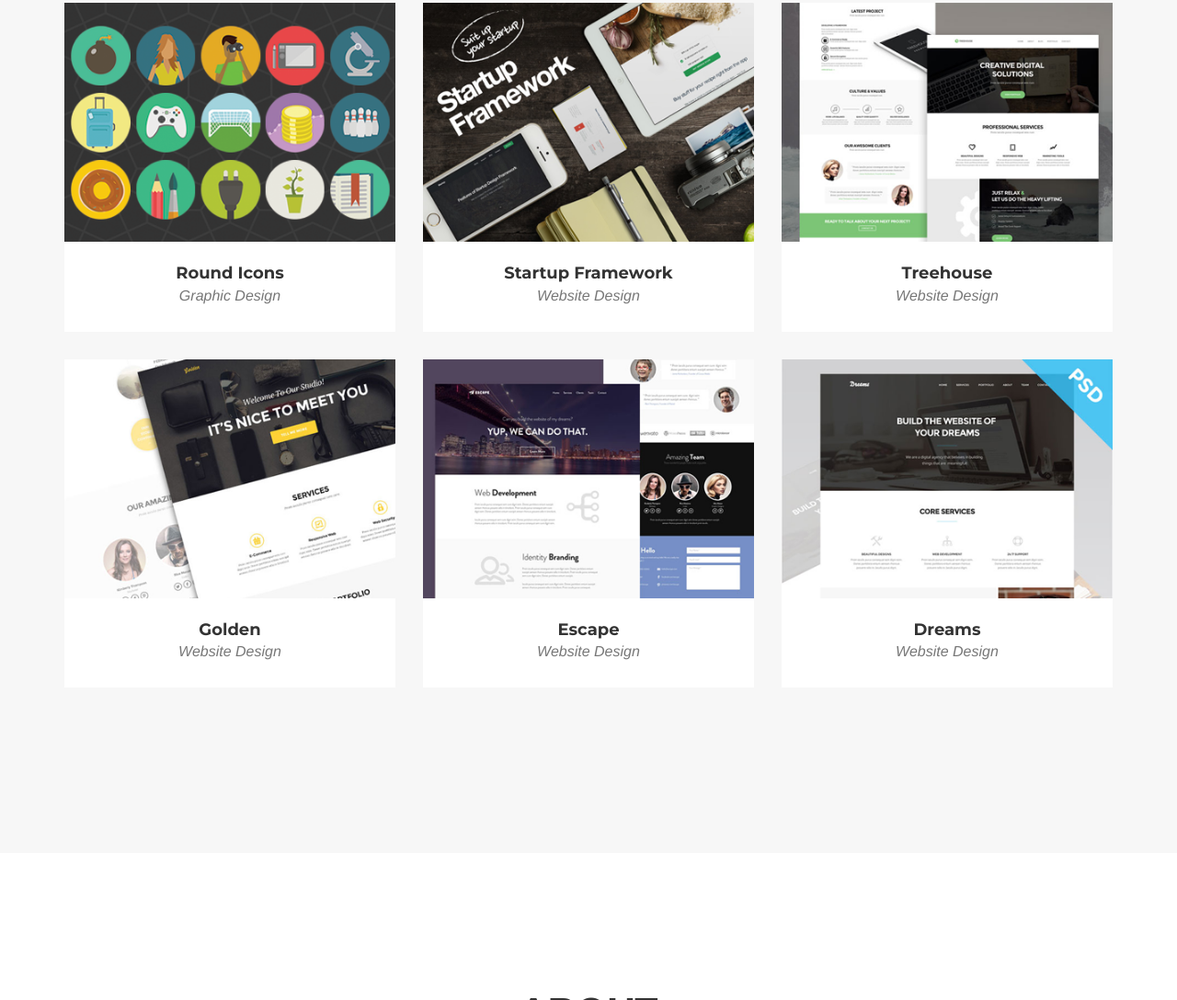
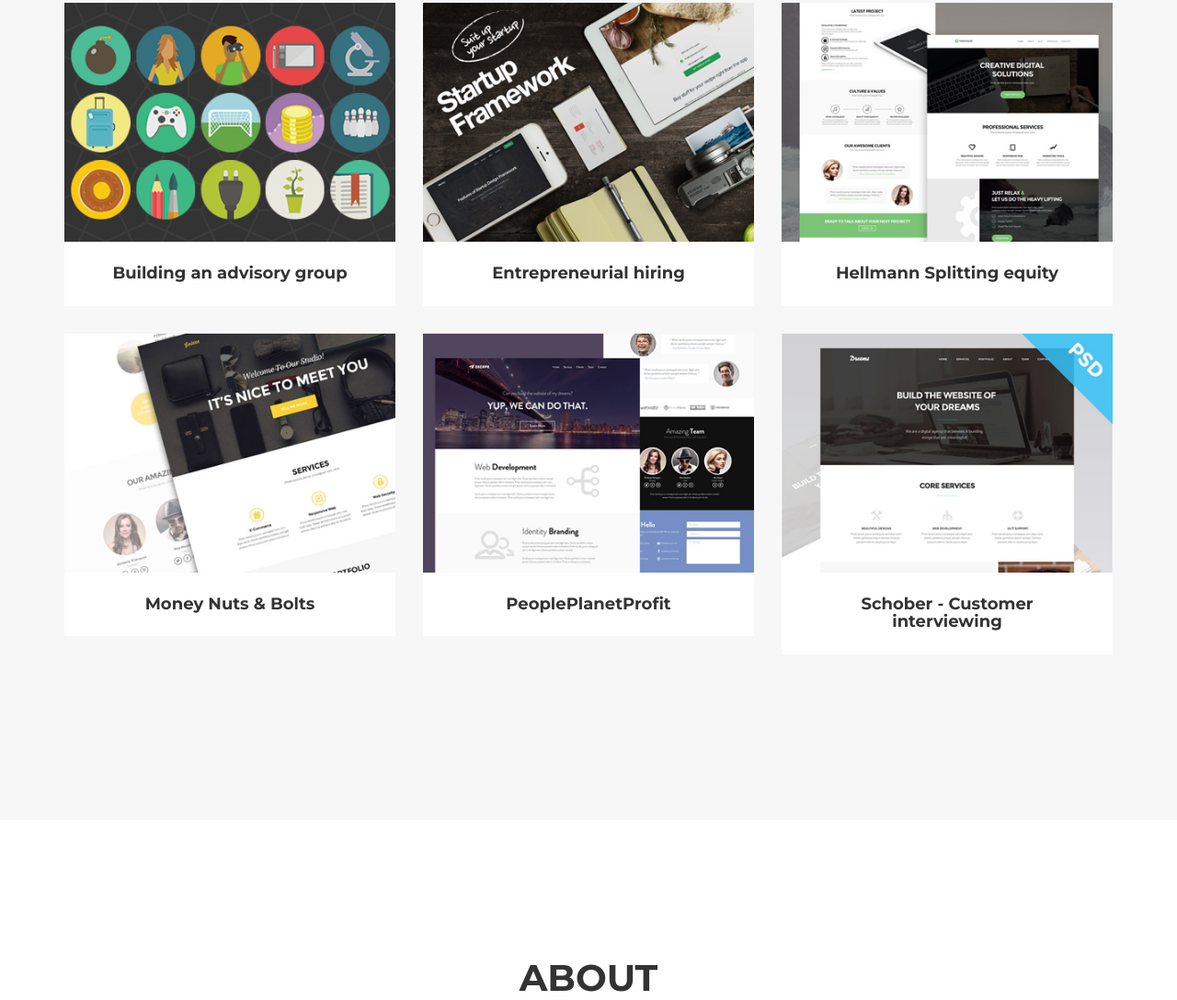
Before and after one commit to margotduek/TakeMyBook, a plain HTML site: page index.html in a window 1280 px wide. Shown: the part 1788-2876 px from the top of the page at 92% size. Drawn offline with nearby package versions, Linux system fonts and the light colour scheme; a web font is replaced by a local one.

Commit message:
:rocket: pdfs added

```diff
--- a/index.html
+++ b/index.html
@@ -137,7 +137,7 @@
             </div>
             <div class="row">
                 <div class="col-md-4 col-sm-6 portfolio-item">
-                    <a href="#portfolioModal1" class="portfolio-link" data-toggle="modal">
+                    <a href="PDFs/Buildinganadvisorygroup.pdf" class="portfolio-link" data-toggle="modal">
                         <div class="portfolio-hover">
                             <div class="portfolio-hover-content">
                                 <i class="fa fa-plus fa-3x"></i>
@@ -146,12 +146,12 @@
                         <img src="img/portfolio/roundicons.png" class="img-responsive" alt="">
                     </a>
                     <div class="portfolio-caption">
-                        <h4>Round Icons</h4>
-                        <p class="text-muted">Graphic Design</p>
+                        <h4>Building an advisory group</h4>
+                        <p class="text-muted"></p>
                     </div>
                 </div>
                 <div class="col-md-4 col-sm-6 portfolio-item">
-                    <a href="#portfolioModal2" class="portfolio-link" data-toggle="modal">
+                    <a href="PDFs/Entrepreneurialhiring.pdf" class="portfolio-link" data-toggle="modal">
                         <div class="portfolio-hover">
                             <div class="portfolio-hover-content">
                                 <i class="fa fa-plus fa-3x"></i>
@@ -160,12 +160,12 @@
                         <img src="img/portfolio/startup-framework.png" class="img-responsive" alt="">
                     </a>
                     <div class="portfolio-caption">
-                        <h4>Startup Framework</h4>
-                        <p class="text-muted">Website Design</p>
+                        <h4>Entrepreneurial hiring</h4>
+                        <p class="text-muted"></p>
                     </div>
                 </div>
                 <div class="col-md-4 col-sm-6 portfolio-item">
-                    <a href="#portfolioModal3" class="portfolio-link" data-toggle="modal">
+                    <a href="PDFs/HellmannSplittingequity.pdf" class="portfolio-link" data-toggle="modal">
                         <div class="portfolio-hover">
                             <div class="portfolio-hover-content">
                                 <i class="fa fa-plus fa-3x"></i>
@@ -174,12 +174,12 @@
                         <img src="img/portfolio/treehouse.png" class="img-responsive" alt="">
                     </a>
                     <div class="portfolio-caption">
-                        <h4>Treehouse</h4>
-                        <p class="text-muted">Website Design</p>
+                        <h4>Hellmann Splitting equity</h4>
+                        <p class="text-muted"></p>
                     </div>
                 </div>
                 <div class="col-md-4 col-sm-6 portfolio-item">
-                    <a href="#portfolioModal4" class="portfolio-link" data-toggle="modal">
+                    <a href="PDFs/MoneyNutsBolts.pdf" class="portfolio-link" data-toggle="modal">
                         <div class="portfolio-hover">
                             <div class="portfolio-hover-content">
                                 <i class="fa fa-plus fa-3x"></i>
@@ -188,12 +188,12 @@
                         <img src="img/portfolio/golden.png" class="img-responsive" alt="">
                     </a>
                     <div class="portfolio-caption">
-                        <h4>Golden</h4>
-                        <p class="text-muted">Website Design</p>
+                        <h4>Money Nuts & Bolts</h4>
+                        <p class="text-muted"></p>
                     </div>
                 </div>
                 <div class="col-md-4 col-sm-6 portfolio-item">
-                    <a href="#portfolioModal5" class="portfolio-link" data-toggle="modal">
+                    <a href="PDFs/PeoplePlanetProfit.pdf" class="portfolio-link" data-toggle="modal">
                         <div class="portfolio-hover">
                             <div class="portfolio-hover-content">
                                 <i class="fa fa-plus fa-3x"></i>
@@ -202,12 +202,12 @@
                         <img src="img/portfolio/escape.png" class="img-responsive" alt="">
                     </a>
                     <div class="portfolio-caption">
-                        <h4>Escape</h4>
-                        <p class="text-muted">Website Design</p>
+                        <h4>PeoplePlanetProfit</h4>
+                        <p class="text-muted"></p>
                     </div>
                 </div>
                 <div class="col-md-4 col-sm-6 portfolio-item">
-                    <a href="#portfolioModal6" class="portfolio-link" data-toggle="modal">
+                    <a href="PDFs/Schober-Customerinterviewing.pdf" class="portfolio-link" data-toggle="modal">
                         <div class="portfolio-hover">
                             <div class="portfolio-hover-content">
                                 <i class="fa fa-plus fa-3x"></i>
@@ -216,8 +216,8 @@
                         <img src="img/portfolio/dreams.png" class="img-responsive" alt="">
                     </a>
                     <div class="portfolio-caption">
-                        <h4>Dreams</h4>
-                        <p class="text-muted">Website Design</p>
+                        <h4>Schober - Customer interviewing</h4>
+                        <p class="text-muted"></p>
                     </div>
                 </div>
             </div>
```
Also changed, not shown: 6 other files.
